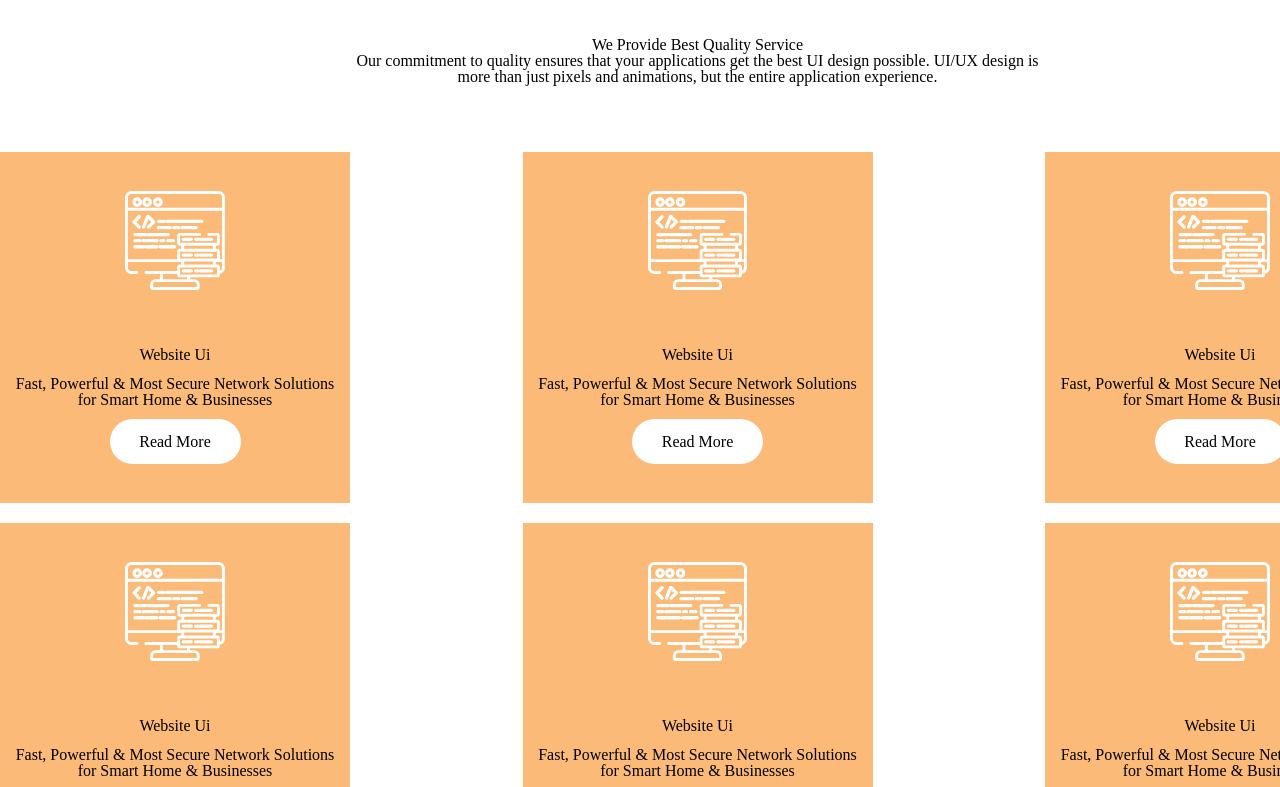
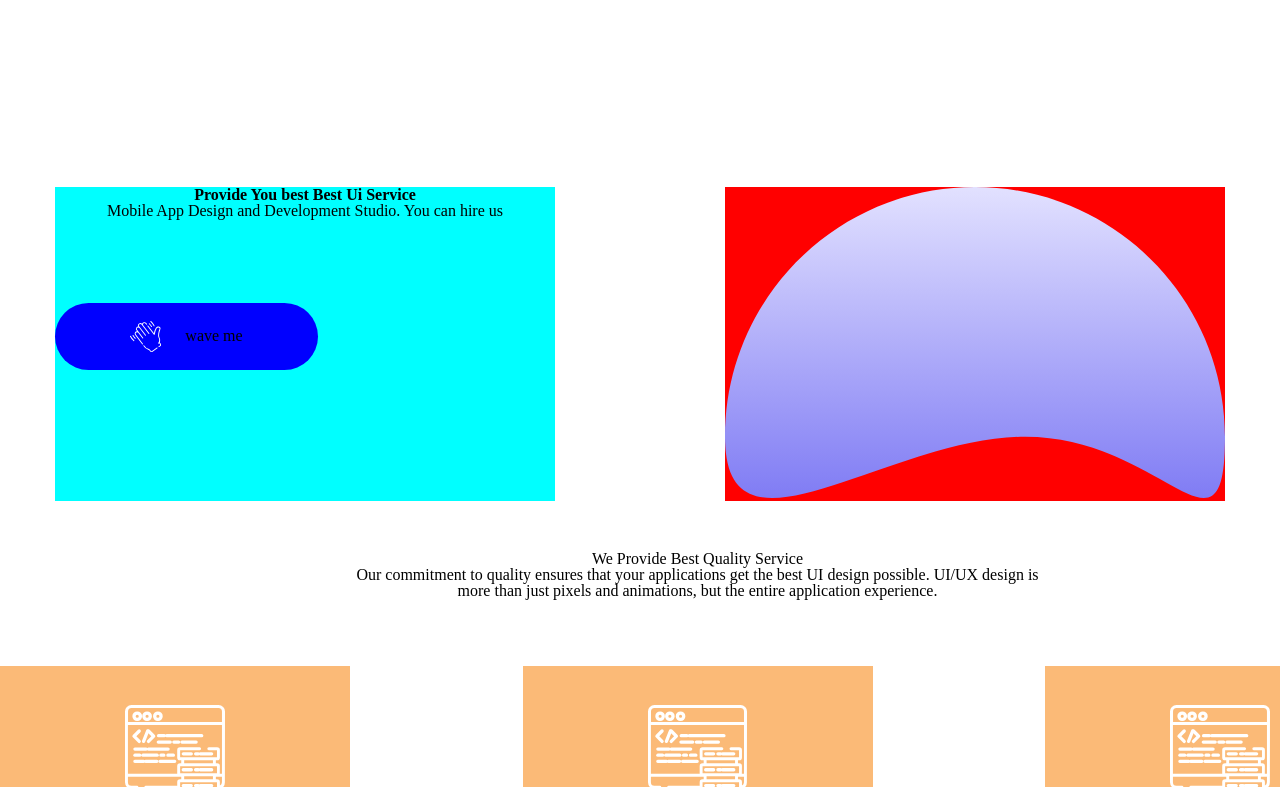
Before and after one commit to sofikarchkhadze/lesson9, a plain HTML site: page index.html in a window 1280 px wide. Shown: the part 55-842 px from the top of the page. Drawn offline with Linux system fonts and the light colour scheme.

Commit message:
added section

```diff
--- a/css/style.css
+++ b/css/style.css
@@ -48,8 +48,10 @@
 }
 .header-wrapper{
     display: flex;
-    justify-content: space-around;
+    justify-content: space-between;
     align-items: center;
+    width: 1170px;
+    margin:0 auto;
 }
 .nav-ul{
     display: flex;
@@ -57,3 +59,41 @@
     justify-content: space-between;
 
 }
+.div-wrapper{
+    display: flex;
+    justify-content:space-between;
+    width: 1170px;
+    margin: 0 auto;
+    margin-top: 200px;
+}
+.left-wrapper{
+    width: 500px;
+    background-color: aqua;
+    text-align: center;
+
+}
+.right-wrapper{
+    width: 500px;
+    background-color: red;
+}
+.image-block{
+    width: 100%;
+}
+.div-h2{
+    font-size: 30;
+    font-weight: bold;
+}
+.wave-block{
+    background-color: blue;
+    width: 263px;
+    height: 67px;
+    border-radius: 38px;
+    display: flex;
+    justify-content: center;
+    align-items: center;
+    margin-top: 83.9px;
+
+}
+.wave2{
+    margin-right:24.7px ;
+}
--- a/index.html
+++ b/index.html
@@ -36,9 +36,20 @@
             </div>
         </header>
         <section>
-            <div class="section-wrapper">
+            <div class="div-wrapper">
+                <div class="left-wrapper">
+                    <p class="div-h2">Provide You best Best Ui Service</p>
+                    <p>Mobile App Design and Development Studio. You can hire us</p>
+                    <div class="wave-block">
+                        <img class="wave2" src="photoes/waving-hand.svg" alt="waving-hand">
+                        <p>wave me</p>
+                    </div>
+                </div>
+                <div class="right-wrapper">
+                    <img class="image-block" src="photoes/Path .svg" alt="right-block-photo">
+                </div>
+            </div>
 
-            </div>
         </section>
 
 
```
Also changed, not shown: photoes/Path .svg (added), photoes/right-block.svg (added), photoes/rightpic.svg (added), photoes/waving-hand.svg (added).
